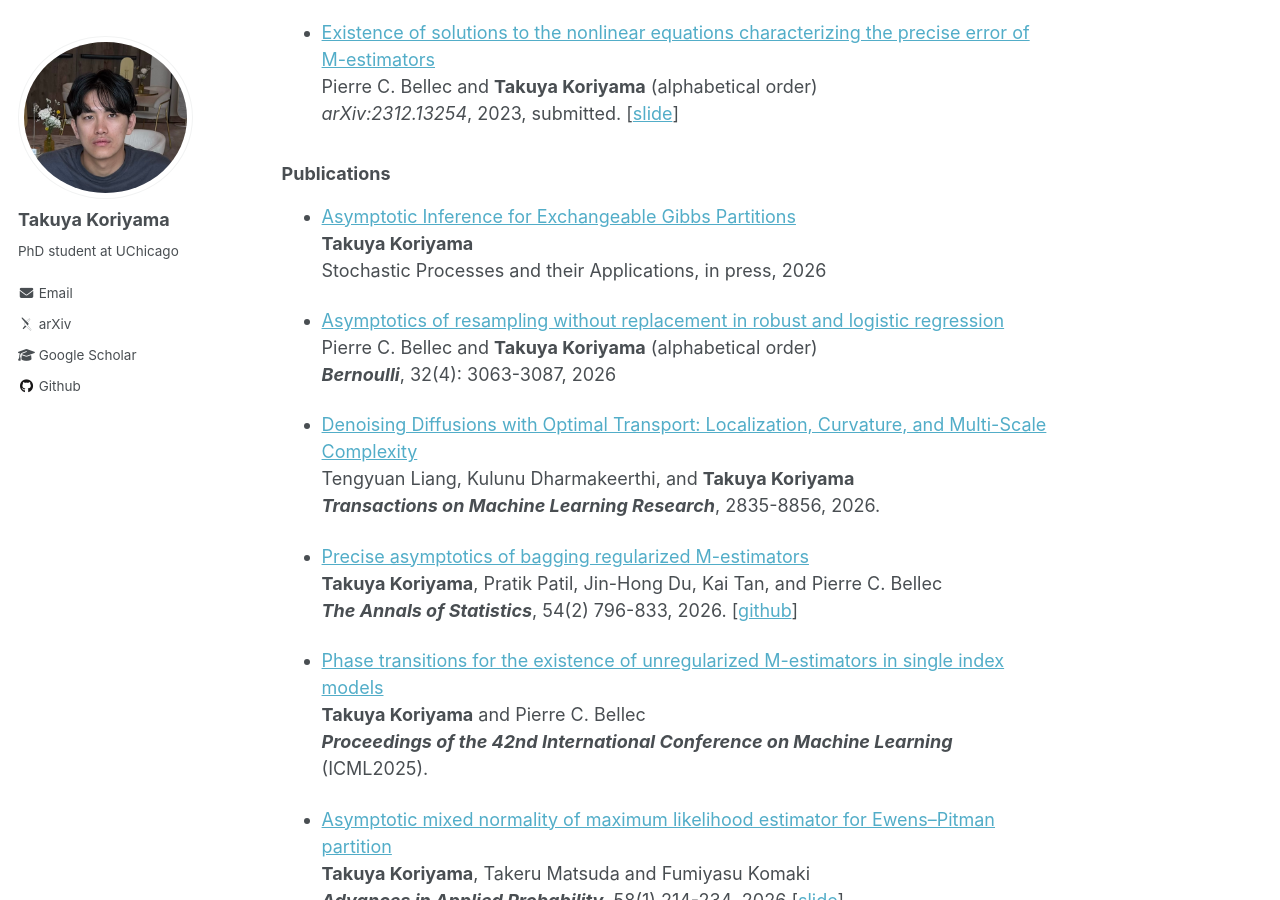
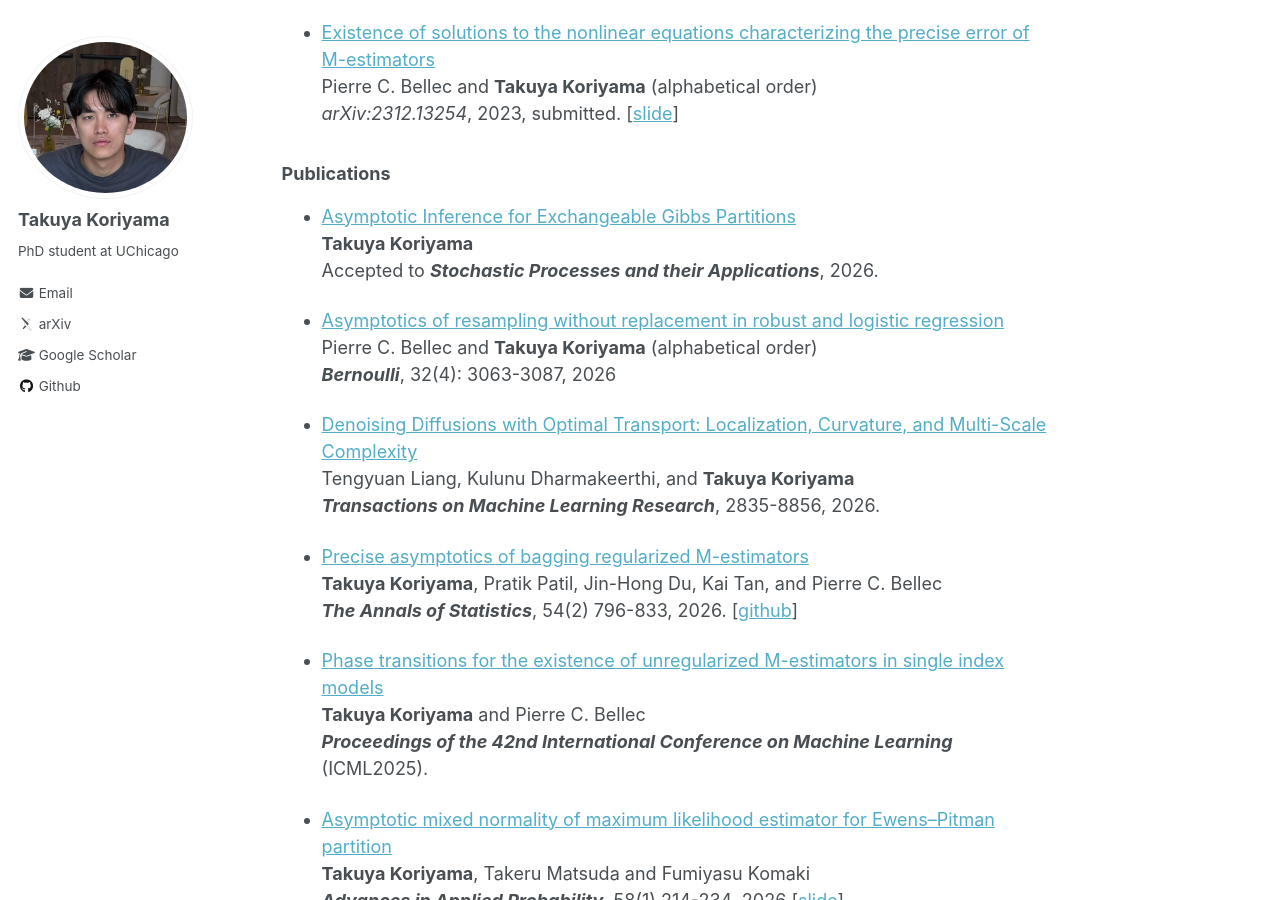
Before and after one commit to TakuyaKoriyama/takuyakoriyama.github.io, a Jekyll site: the page built from _pages/about.md, in a window 1280 px wide and 900 px high, scrolled down 333 px. Built offline with Jekyll 4.4.1, drawn with Linux system fonts in a browser that asks for light colours; some web fonts are replaced.

Commit message:
Update about.md

```diff
--- a/_pages/about.md
+++ b/_pages/about.md
@@ -31,7 +31,7 @@ Pierre C. Bellec and __Takuya Koriyama__ (alphabetical order)\\
 ### Publications
 * [Asymptotic Inference for Exchangeable Gibbs Partitions](https://arxiv.org/abs/2506.21527)\\
 __Takuya Koriyama__\\
-Stochastic Processes and their Applications, in press, 2026
+Accepted to __*Stochastic Processes and their Applications*__, 2026.
 
 * [Asymptotics of resampling without replacement in robust and logistic regression](https://projecteuclid.org/journals/bernoulli/volume-32/issue-4/Asymptotics-of-resampling-without-replacement-in-robust-and-logistic-regression/10.3150/26-BEJ1979.short)\\
 Pierre C. Bellec and __Takuya Koriyama__ (alphabetical order) \\
```
